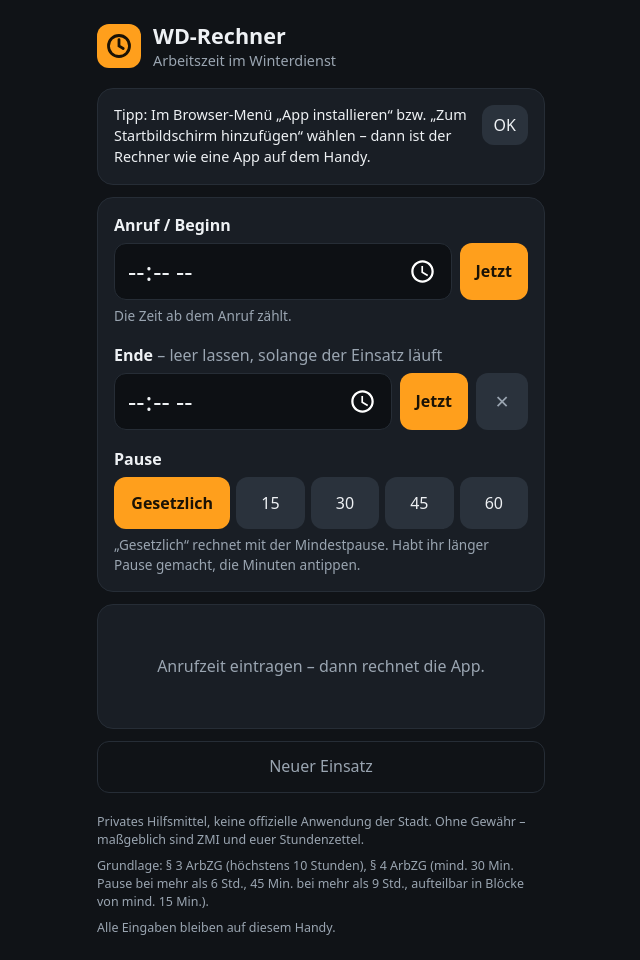
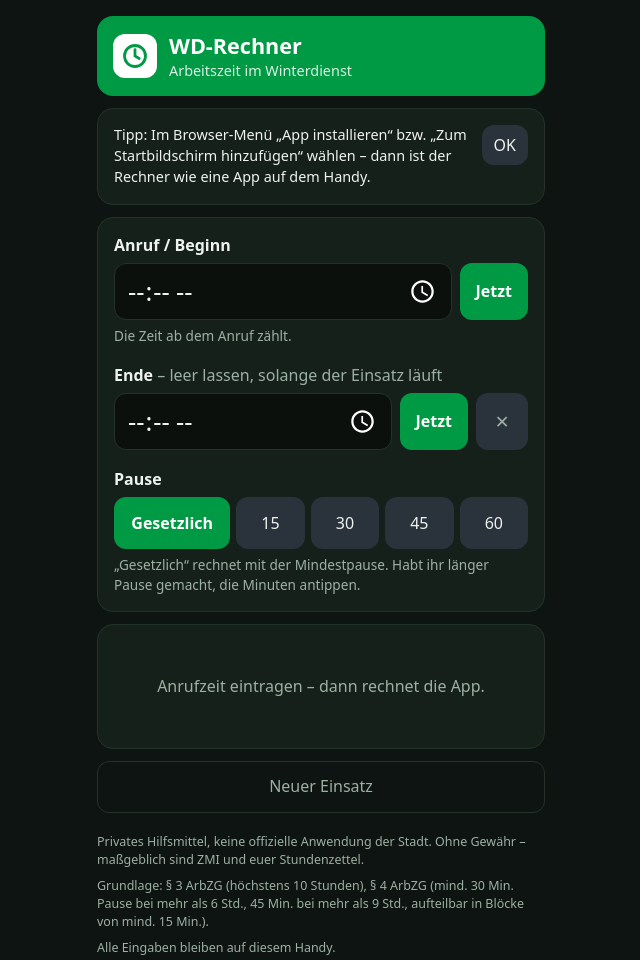
Before and after one commit to mxbng/Stundenzettelrechner, a plain HTML site: page index.html in a window 1280 px wide. Shown: the whole page, without its empty margins (319-959 px from the left). Drawn offline with Linux system fonts and the light colour scheme.

Commit message:
Farben auf STL-Grün umgestellt
Grüne Kopfleiste, Schaltflächen und App-Symbole; Offline-Speicher auf v2.

Co-Authored-By: Claude Opus 5.5 <noreply@anthropic.com>
Claude-Session: https://claude.ai/code/session_014YPcKmfbXyycXMuN2iH78f

```diff
--- a/index.html
+++ b/index.html
@@ -5,7 +5,7 @@
 <meta name="viewport" content="width=device-width, initial-scale=1, viewport-fit=cover">
 <title>WD-Rechner</title>
 <meta name="description" content="Arbeitszeitrechner für den Winterdienst: Netto-Arbeitszeit, Pausen nach ArbZG, 10-Stunden-Grenze.">
-<meta name="theme-color" content="#101317">
+<meta name="theme-color" content="#009a44">
 <link rel="manifest" href="manifest.webmanifest">
 <link rel="icon" href="icon-192.png" type="image/png">
 <link rel="apple-touch-icon" href="apple-touch-icon.png">
@@ -15,9 +15,11 @@
 <meta name="apple-mobile-web-app-status-bar-style" content="black-translucent">
 <style>
   :root {
-    --bg: #101317; --karte: #191e25; --feld: #0d1014; --kachel: #12161b; --rand: #262d36;
-    --text: #eef1f4; --leise: #9aa5b1; --akzent: #ff9f1c; --auf-akzent: #1a1205;
-    --gruen: #3ecf8e; --gelb: #ffd166; --rot: #ff6b6b; --radius: 16px;
+    /* STL-Grün: nur hier ändern (und in manifest.webmanifest / Icons) */
+    --akzent: #009a44; --akzent-hell: #3cc47a; --auf-akzent: #ffffff;
+    --bg: #0e1411; --karte: #16201b; --feld: #0b100d; --kachel: #111915; --rand: #24332a;
+    --text: #eef3ef; --leise: #9db0a4;
+    --gruen: #3cc47a; --gelb: #ffd166; --rot: #ff6b6b; --radius: 16px;
     color-scheme: dark;
   }
   * { box-sizing: border-box; }
@@ -26,10 +28,11 @@
   main { max-width: 480px; margin: 0 auto;
     padding: calc(env(safe-area-inset-top) + 16px) 16px calc(env(safe-area-inset-bottom) + 24px); }
 
-  header { display: flex; align-items: center; gap: 12px; margin: 4px 0 16px; }
-  .logo { width: 44px; height: 44px; border-radius: 12px; background: var(--akzent); display: grid; place-items: center; flex: none; }
+  header { display: flex; align-items: center; gap: 12px; margin: 0 0 12px; padding: 14px 16px;
+    background: var(--akzent); color: var(--auf-akzent); border-radius: var(--radius); }
+  .logo { width: 44px; height: 44px; border-radius: 12px; background: #fff; display: grid; place-items: center; flex: none; }
   h1 { font-size: 1.35rem; margin: 0; }
-  .sub { margin: 0; color: var(--leise); font-size: .9rem; }
+  .sub { margin: 0; opacity: .85; font-size: .9rem; }
   h2 { font-size: 1rem; margin: 0 0 10px; }
 
   .card { background: var(--karte); border: 1px solid var(--rand); border-radius: var(--radius); padding: 16px; margin-bottom: 12px; }
@@ -55,7 +58,7 @@
   .kopf { display: flex; justify-content: space-between; align-items: center; gap: 8px; }
   .klein { color: var(--leise); font-size: .9rem; }
   .status { font-size: .8rem; font-weight: 700; padding: 4px 10px; border-radius: 999px; white-space: nowrap; }
-  .status.ok { background: rgba(62,207,142,.15); color: var(--gruen); }
+  .status.ok { background: rgba(60,196,122,.15); color: var(--gruen); }
   .status.knapp { background: rgba(255,209,102,.15); color: var(--gelb); }
   .status.drueber { background: rgba(255,107,107,.15); color: var(--rot); }
   .gross { font-size: 4.2rem; font-weight: 800; line-height: 1.05; font-variant-numeric: tabular-nums; letter-spacing: -1px; margin-top: 4px; }
@@ -80,8 +83,8 @@
   .plan { display: grid; gap: 6px; }
   .plan div { display: flex; justify-content: space-between; align-items: baseline; gap: 8px; padding: 10px 12px; border-radius: 12px; background: var(--kachel); }
   .plan .zeit { font-weight: 800; font-size: 1.3rem; font-variant-numeric: tabular-nums; white-space: nowrap; }
-  .plan .max { box-shadow: inset 0 0 0 1px rgba(255,159,28,.55); }
-  .plan .max .zeit { color: var(--akzent); }
+  .plan .max { box-shadow: inset 0 0 0 1px var(--akzent); }
+  .plan .max .zeit { color: var(--akzent-hell); }
   .plan .vorbei { opacity: .45; }
   .tag { font-size: .8rem; font-weight: 600; color: var(--leise); }
 
@@ -108,7 +111,7 @@
 <main>
   <header>
     <div class="logo" aria-hidden="true">
-      <svg width="28" height="28" viewBox="0 0 24 24" fill="none" stroke="#1a1205" stroke-width="2.4" stroke-linecap="round"><circle cx="12" cy="12" r="9"/><path d="M12 6.5V12l3.6 2.1"/></svg>
+      <svg width="28" height="28" viewBox="0 0 24 24" fill="none" stroke="#009a44" stroke-width="2.4" stroke-linecap="round"><circle cx="12" cy="12" r="9"/><path d="M12 6.5V12l3.6 2.1"/></svg>
     </div>
     <div>
       <h1>WD-Rechner</h1>
--- a/sw.js
+++ b/sw.js
@@ -1,6 +1,6 @@
 // Offline-Speicher für den WD-Rechner.
 // Bei jeder Änderung an den Dateien die Versionsnummer hochzählen (v1 -> v2 ...).
-const CACHE = 'wd-rechner-v1';
+const CACHE = 'wd-rechner-v2';
 const DATEIEN = [
   './',
   './index.html',
```
Also changed, not shown: apple-touch-icon.png, icon-192.png, icon-512.png, manifest.webmanifest.
